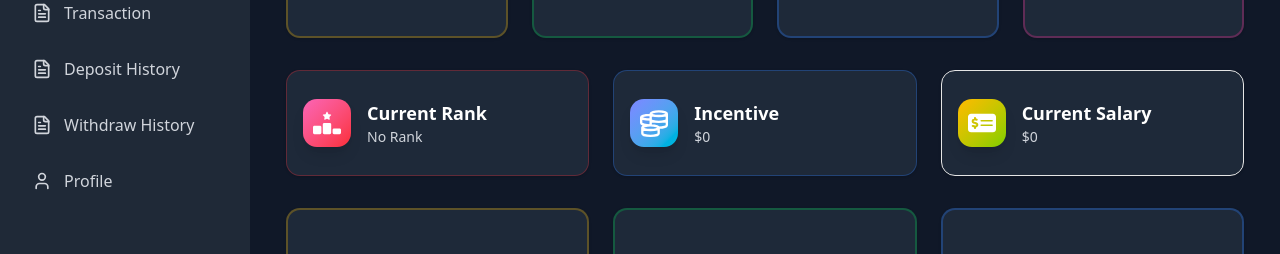
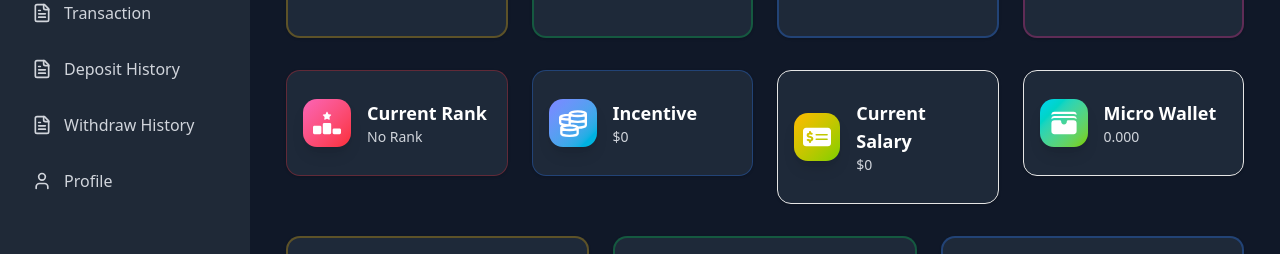
Before and after one commit to alenpragma/biznode-user-front, a Next.js app: page /dashboard in a window 1280 px wide. Shown: the part 382-636 px from the top of the page. Built offline with nearby package versions, Linux system fonts and the light colour scheme; no server answers.

Commit message:
update data

```diff
--- a/src/app/(dashboard)/dashboard/page.tsx
+++ b/src/app/(dashboard)/dashboard/page.tsx
@@ -1,30 +1,30 @@
 "use client";
 
-import {
-  ChevronRight,
-  Users,
-  Award,
-  Server,
-  Cpu,
-  TrendingUp,
-  Wallet,
-} from "lucide-react";
+import { CopyToClipboard } from "@/components/shared/copyClipboard/copyClipboard";
+import LoadingContainer from "@/components/shared/loading/LoadingComponents";
 import { Card, CardContent, CardHeader, CardTitle } from "@/components/ui/card";
-import Link from "next/link";
 import { useGetData } from "@/lib/fetch/axiosConfig/FetchData";
+import { useUserStore } from "@/lib/store/userStore";
+import { cn } from "@/lib/utils";
 import {
   TUserProfile,
   TUserProfileResponse,
 } from "@/types/dashboard/dashboardType";
+import { TTransactionResponse } from "@/types/transactionsHistory/transactionHistory";
+import {
+  Award,
+  ChevronRight,
+  Cpu,
+  Server,
+  TrendingUp,
+  Users,
+  Wallet,
+} from "lucide-react";
+import Link from "next/link";
 import { useEffect } from "react";
-import { useUserStore } from "@/lib/store/userStore";
-import LoadingContainer from "@/components/shared/loading/LoadingComponents";
-import { CopyToClipboard } from "@/components/shared/copyClipboard/copyClipboard";
-import { TTransactionResponse } from "@/types/transactionsHistory/transactionHistory";
-import { cn } from "@/lib/utils";
-import {  FaMoneyCheckDollar, FaRankingStar } from "react-icons/fa6";
+import { FaMoneyCheckDollar, FaRankingStar } from "react-icons/fa6";
 import { GrMoney } from "react-icons/gr";
-
+import { HiMiniWallet } from "react-icons/hi2";
 
 export default function DashboardPage() {
   const chartData = [
@@ -199,7 +199,7 @@ export default function DashboardPage() {
               </CardContent>
             </Card>
           </div>
-          <div className="grid grid-cols-1 md:grid-cols-3 gap-4 lg:gap-6 mb-6 lg:mb-8">
+          <div className="grid grid-cols-1 md:grid-cols-4 gap-4 lg:gap-6 mb-6 lg:mb-8">
             {[
               {
                 id: 1,
@@ -225,9 +225,22 @@ export default function DashboardPage() {
                 id: 3,
                 title: "Current Salary",
                 subtitle: "$0",
-                icon: <FaMoneyCheckDollar className="w-6 h-6 lg:w-7 lg:h-7 text-white" />,
+                icon: (
+                  <FaMoneyCheckDollar className="w-6 h-6 lg:w-7 lg:h-7 text-white" />
+                ),
                 link: "/dashboard/wallet",
                 gradient: "from-amber-400 to-lime-500",
+                border: "cyan-500",
+              },
+              {
+                id: 4,
+                title: "Micro Wallet",
+                subtitle: `${dashboard?.data.coin_wallet ?? 0}`,
+                icon: (
+                  <HiMiniWallet className="w-6 h-6 lg:w-7 lg:h-7 text-white" />
+                ),
+                link: "/dashboard/wallet",
+                gradient: "from-cyan-400 to-lime-500",
                 border: "cyan-500",
               },
             ].map((card) => (
@@ -248,7 +261,11 @@ export default function DashboardPage() {
                             {card.title}
                           </p>
                           <p className="text-gray-300 text-xs lg:text-sm">
-                            {card.subtitle}
+                            {card.title === "Micro Wallet" ? (
+                              <>{Number(card.subtitle).toFixed(3)}</>
+                            ) : (
+                              <> {card.subtitle}</>
+                            )}
                           </p>
                         </div>
                       </div>
--- a/src/types/dashboard/dashboardType.ts
+++ b/src/types/dashboard/dashboardType.ts
@@ -22,6 +22,7 @@ export type TUserProfile = {
         created_at: string;
         updated_at: string;
     };
+    coin_wallet: string;
     usdt_wallet: string;
     bizt_wallet: string;
     teamInvest: number;
```
